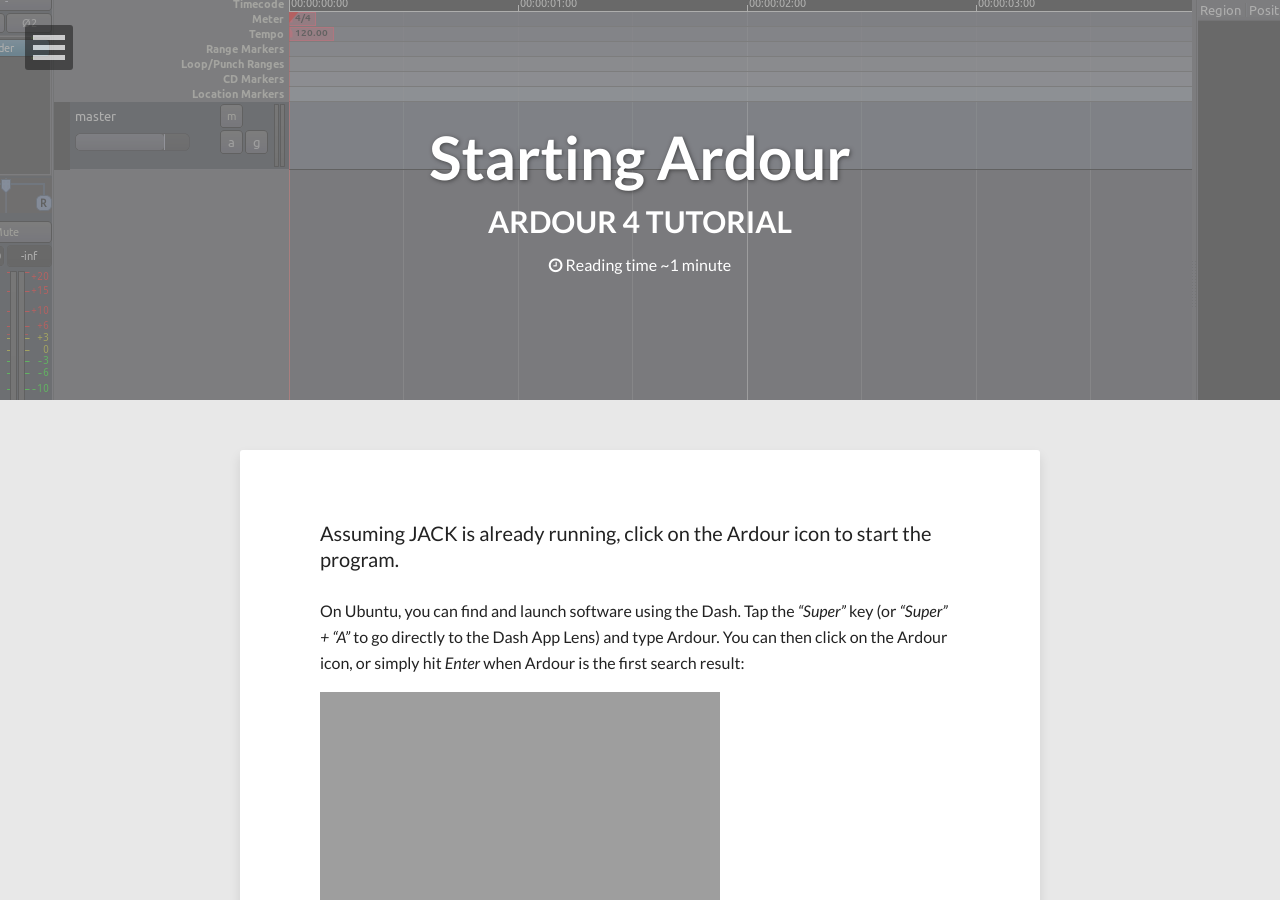
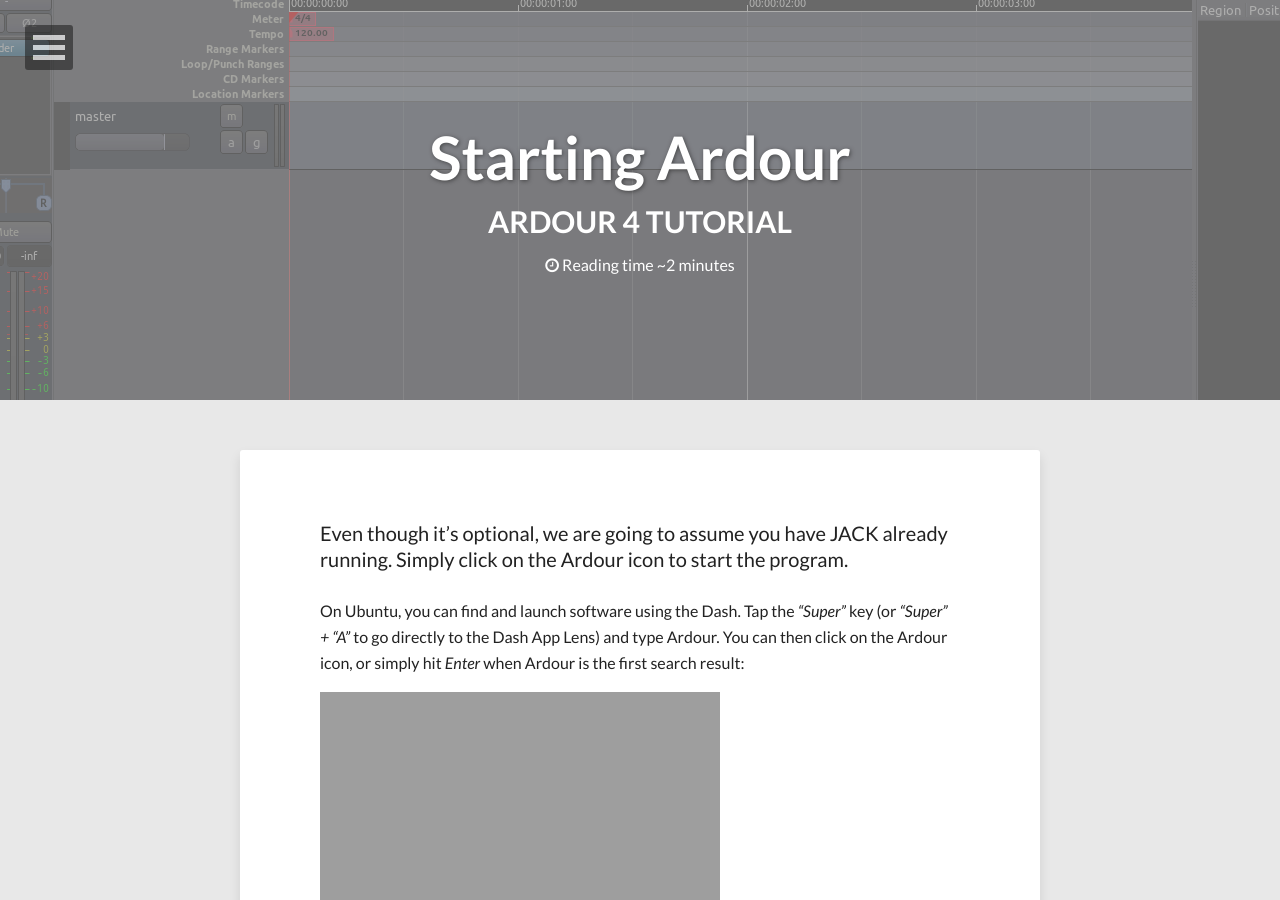
Before and after one commit to brunoruviaro/ardour4-tutorial, a Jekyll site: the page built from _posts/2014-09-30-starting-ardour-on-ubuntu.md, in a window 1280 px wide and 900 px high. Built offline with Jekyll 4.4.1, drawn with Linux system fonts in a browser that asks for light colours; nearby versions of some CDN libraries.

Commit message:
Update 2014-09-30-starting-ardour-on-ubuntu.md

```diff
--- a/_posts/2014-09-30-starting-ardour-on-ubuntu.md
+++ b/_posts/2014-09-30-starting-ardour-on-ubuntu.md
@@ -10,7 +10,7 @@
   creditlink:
 ---
 
-Assuming JACK is already running, click on the Ardour icon to start the program.
+Even though it's optional, we are going to assume you have JACK already running. Simply click on the Ardour icon to start the program.
 
 On Ubuntu, you can find and launch software using the Dash. Tap the
 *"Super"* key (or *"Super" + "A"* to go directly to the Dash App Lens)
```
